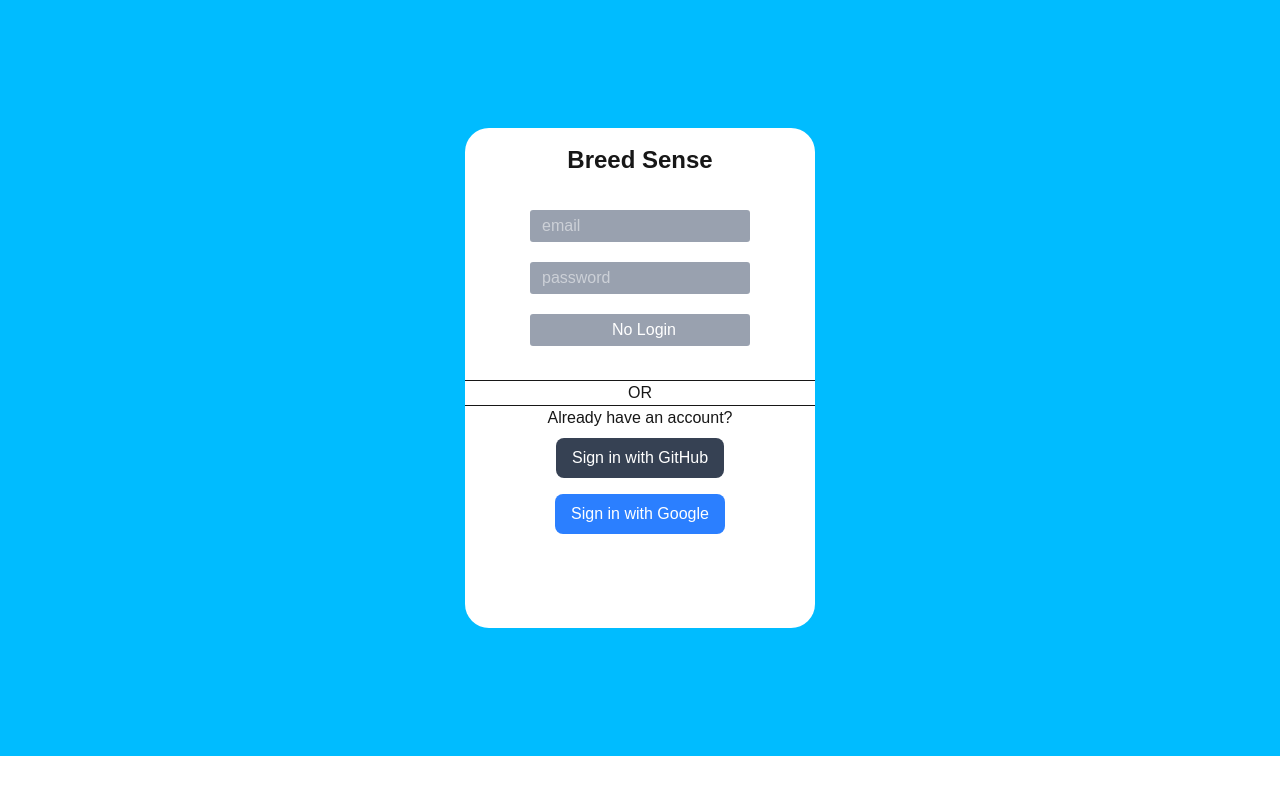
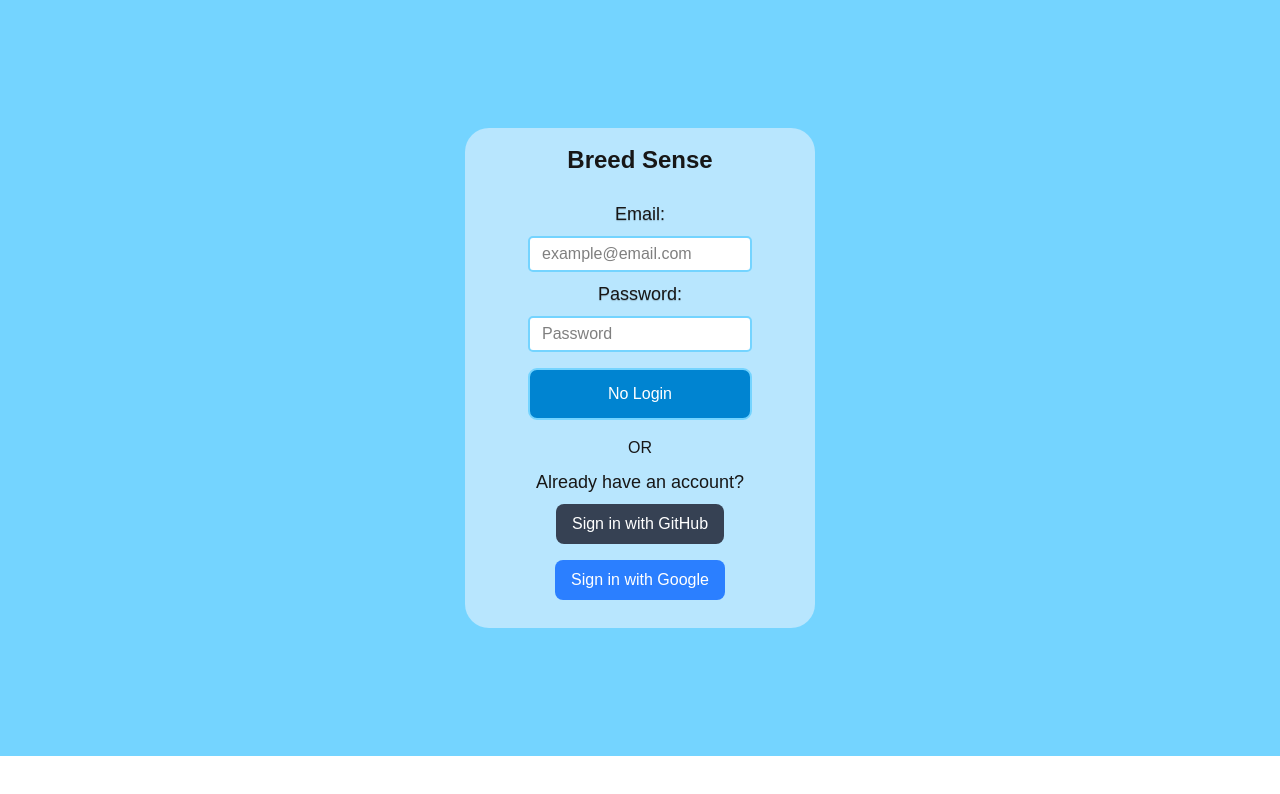
Before and after one commit to atulmishra4/Breed--Sense, a Next.js app in the folder breed-sense-app/: page /login in a window 1280 px wide. Shown: the top 794 px of the page. Built offline with nearby package versions, Linux system fonts and the light colour scheme.

Commit message:
login ui improvement

```diff
--- a/breed-sense-app/src/Components/main/page.jsx
+++ b/breed-sense-app/src/Components/main/page.jsx
@@ -49,7 +49,7 @@
                 <div
                     className="grid grid-cols-1 sm:grid-cols-1 lg:grid-cols-3 text-center  justify-center grid-flow-row-dense">
                     <div
-                        className="search shadow hover:shadow-lg  m-2 text-center justify-center pt-4 pl-4 pr-4 pb-2 sm:p-4  rounded-[20px]  bg-white">
+                        className="search shadow bg-purple-100 hover:shadow-lg  m-2 text-center justify-center pt-4 pl-4 pr-4 pb-2 sm:p-4  rounded-[20px] ">
                         <div className="image p-2">📷</div>
                         <h1 className="font-bold text-[20px] sm:text-4xl">1.Capture</h1>
                         <div className="text text-[10px] sm:text-xl ">Farmer snaps a photo </div>
--- a/breed-sense-app/src/app/(components)/login/page.jsx
+++ b/breed-sense-app/src/app/(components)/login/page.jsx
@@ -49,38 +49,40 @@
     }, [user])
 
     return (
-        <div className="w-100% bg-sky-400 flex justify-center ">
+        <div className="w-100% bg-sky-300 flex justify-center ">
             <div className=" block ">
-                <div className="box w-[350px] h-[500px]  mt-32 mb-32 rounded-3xl text-center bg-white">
+                <div className="box w-[350px] h-[500px]  mt-32 mb-32 rounded-3xl text-center bg-sky-200">
                     <h1 className="font-bold text-2xl pt-4 pb-6 block ">Breed Sense </h1>
                     <div className="container">
                         <form onSubmit={handleSubmit(onSubmit)}>
-
+                            <label htmlFor="email" className="text-lg text-shadow-xs font-serif">Email:</label>
+                            <br />
                             {/* <input className="border-2 border-white m-2 w-56 rounded-[5px] pl-3 p-1 text-[16px] bg-gray-400 text-white  hover:text-black " placeholder='Email'  {...register("email", { minLength: { value: 7, message: "Min length of password is 7" }, })} type="email" /> */}
-                            <input className="border-2 border-white m-2 w-56 rounded-[5px] pl-3 p-1 text-[16px] bg-gray-400 text-white  hover:text-black " type="email" id="email" value={user.email} placeholder="email" onChange={(e) => setuser({ ...user, email: e.target.value })} />
+                            <input className="border-2 border-sky-300 m-2 w-56 rounded-[5px] pl-3 p-1 text-[16px] bg-white text-black  hover:text-black " type="email" id="email" value={user.email} placeholder="example@email.com" onChange={(e) => setuser({ ...user, email: e.target.value })} />
 
                             {errors.password && <div className='red'>{errors.password.message}</div>}
                             <br />
+                            <label htmlFor="password" className="text-lg text-shadow-xs font-serif">Password:</label>
+                            <br />
                             {/* <input className="border-2 border-white m-2 w-56 rounded-[5px] pl-3 p-1 text-[16px] bg-gray-400 text-white  hover:text-black " placeholder='Password'  {...register("password", { minLength: { value: 7, message: "Min length of password is 7" }, })} type="password" /> */}
-                            <input className="border-2 border-white m-2 w-56 rounded-[5px] pl-3 p-1 text-[16px] bg-gray-400 text-white  hover:text-black " type="password" id="password" value={user.password} placeholder="password" onChange={(e) => setuser({ ...user, password: e.target.value })} />
+                            <input className="border-2 border-sky-300 m-2 w-56 rounded-[5px] pl-3 p-1 text-[16px] bg-white text-black  hover:text-black " type="password" id="password" value={user.password} placeholder="Password" onChange={(e) => setuser({ ...user, password: e.target.value })} />
                             {errors.password && <div className='red'>{errors.password.message}</div>}
                             {/* <br />
                             <input className="border-2 border-white m-2 w-56 rounded-[5px] pl-3 p-1 text-[16px] bg-gray-400 text-white  hover:text-black " disabled={isSubmitting} type="submit" value="Login" />
                             {errors.myform && <div className='red'>{errors.myform.message}</div>}
                             {errors.blocked && <div className='red'>{errors.blocked.message}</div>} */}
                         </form>
-                        <button className="border-2 border-white m-2 w-56 rounded-[5px] pl-3 p-1 text-[16px] bg-gray-400 text-white  hover:text-black "  onClick={login} >
+                        <button className="border-2 border-sky-300 m-2 w-56 rounded-[9px] p-3 text-[16px] bg-sky-600 text-white  hover:text-black "  onClick={login} >
                             {buttondisabled ? "No Login" : "Login"}
                         </button>
 
-                        <div className="mt-6">
+                        <div className="mt-2">
                             <div className="or">
-                                <hr />
+
                                 <h1> OR </h1>
-                                <hr />
                             </div>
 
-                            <p>Already have an account?</p>
+                            <p className="text-lg font-serif pt-2">Already have an account?</p>
                             <button
                                 onClick={() => signIn("github")}
                                 className="bg-gray-700 text-white px-4 py-2 rounded-lg m-2 hover:bg-black"
```
